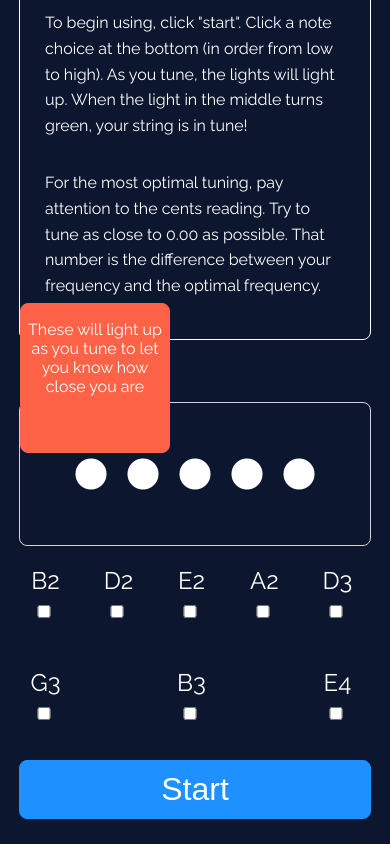
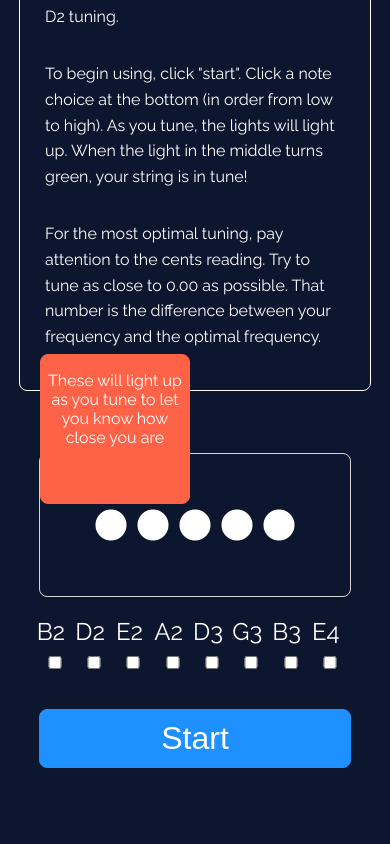
Before and after one commit to JB0925/Guitar-Tools, a React (Create React App) app: page /tuner in a window 390 px wide. Shown: the part 418-1262 px from the top of the page. After the commit the page ends 1211 px from the top, so only its background shows below. Built offline with nearby package versions, Linux system fonts and the light colour scheme; no server answers.

Commit message:
alter css properties on TunerNoteChoices component

```diff
--- a/src/CSS/TunerNoteChoices.css
+++ b/src/CSS/TunerNoteChoices.css
@@ -17,10 +17,13 @@
     text-align: center;
 }
 
-@media screen and (max-width: 428px) and (max-height: 926px) {
-    .TunerNoteChoices-align input {
-        margin-left: 0%;
-    }
+.TunerNoteChoices-align input {
+    vertical-align: middle;
+}
+
+.TunerNoteChoices-align input,
+.TunerNoteChoices-align label {
+    width: 30px;
 }
 
 @media screen and (max-width: 330px) {
```
